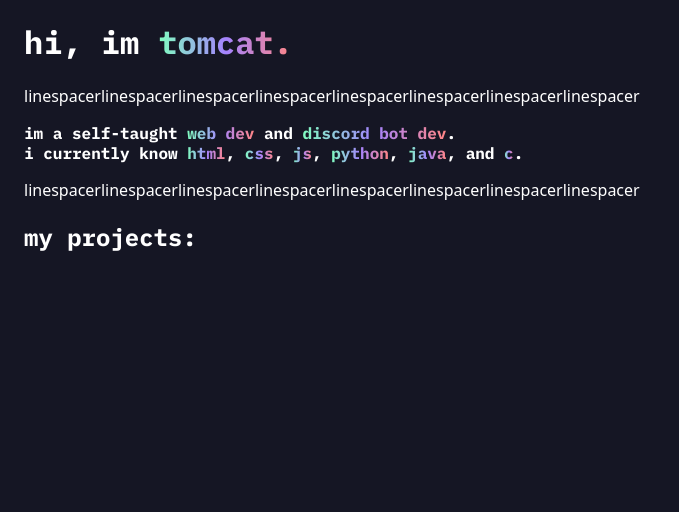
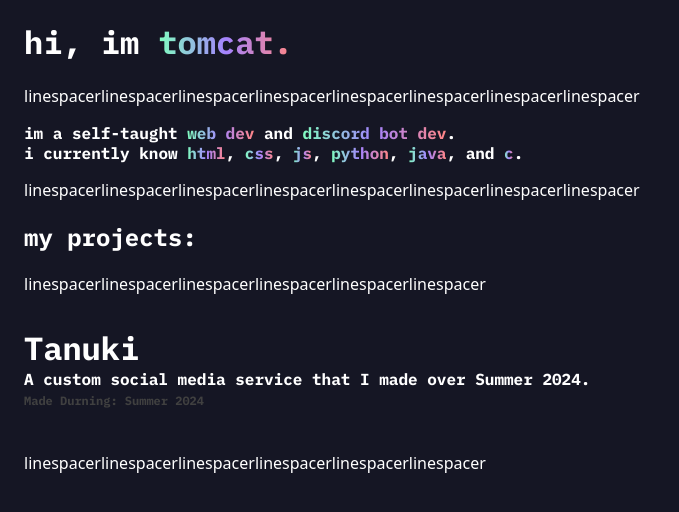
Before and after one commit to tomcqt/tomcat.sh, a plain HTML site: page index.html in a window 1280 px wide. Shown: the whole page, without its empty margins (0-679 px from the left). Drawn offline with Linux system fonts and the light colour scheme; a web font is replaced by a local one.

Commit message:
fix the stuff and make projects actually work and yaya now im donee

```diff
--- a/css/index.css
+++ b/css/index.css
@@ -83,3 +83,22 @@ p {
   -webkit-text-fill-color: transparent;
   background-repeat: no-repeat;
 }
+
+.project>p:nth-child(1) {
+  font-size: 2rem;
+}
+
+.project>p:nth-child(2) {
+  font-size: 1rem;
+  transform: translate(0, -2rem);
+}
+
+.project>p:nth-child(3) {
+  font-size: 0.75rem;
+  transform: translate(0, -2.75rem);
+  color: #404040;
+}
+
+.project>.linespacer {
+  transform:translate(0, -1rem);
+}
--- a/index.html
+++ b/index.html
@@ -17,5 +17,9 @@
         <br>
         <p class="linespacer">linespacerlinespacerlinespacerlinespacerlinespacerlinespacerlinespacerlinespacer</p>
         <h2>my projects:</h2>
+        <p class="linespacer">linespacerlinespacerlinespacerlinespacerlinespacerlinespacer</p>
+        <div id="projects-container">
+        </div>
+        <script src="js/index.js"></script>
     </body>
 </html>
--- a/js/index.js
+++ b/js/index.js
@@ -0,0 +1,38 @@
+var projects = [
+  {
+    "name": "Tanuki",
+    "desc": "A custom social media service that I made over Summer 2024.",
+    "time": "Made Durning: Summer 2024"
+  }
+];
+
+for (let i = 0; i < projects.length; i++) {
+  let megacontainer = document.getElementById("projects-container");
+
+  let container = document.createElement("div");
+  container.classList.add("project");
+
+  let elmName = document.createElement("p");
+  let txtName = document.createTextNode(projects[i].name);
+
+  let elmDesc = document.createElement("p");
+  let txtDesc = document.createTextNode(projects[i].desc);
+
+  let elmTime = document.createElement("p");
+  let txtTime = document.createTextNode(projects[i].time);
+
+  let elmSpac = document.createElement("p");
+  let txtSpac = document.createTextNode("linespacerlinespacerlinespacerlinespacerlinespacerlinespacer");
+
+  elmName.appendChild(txtName);
+  container.appendChild(elmName);
+  elmDesc.appendChild(txtDesc);
+  container.appendChild(elmDesc);
+  elmTime.appendChild(txtTime);
+  container.appendChild(elmTime);
+  elmSpac.appendChild(txtSpac);
+  elmSpac.classList.add("linespacer");
+  container.appendChild(elmSpac);
+
+  megacontainer.appendChild(container);
+}
```
